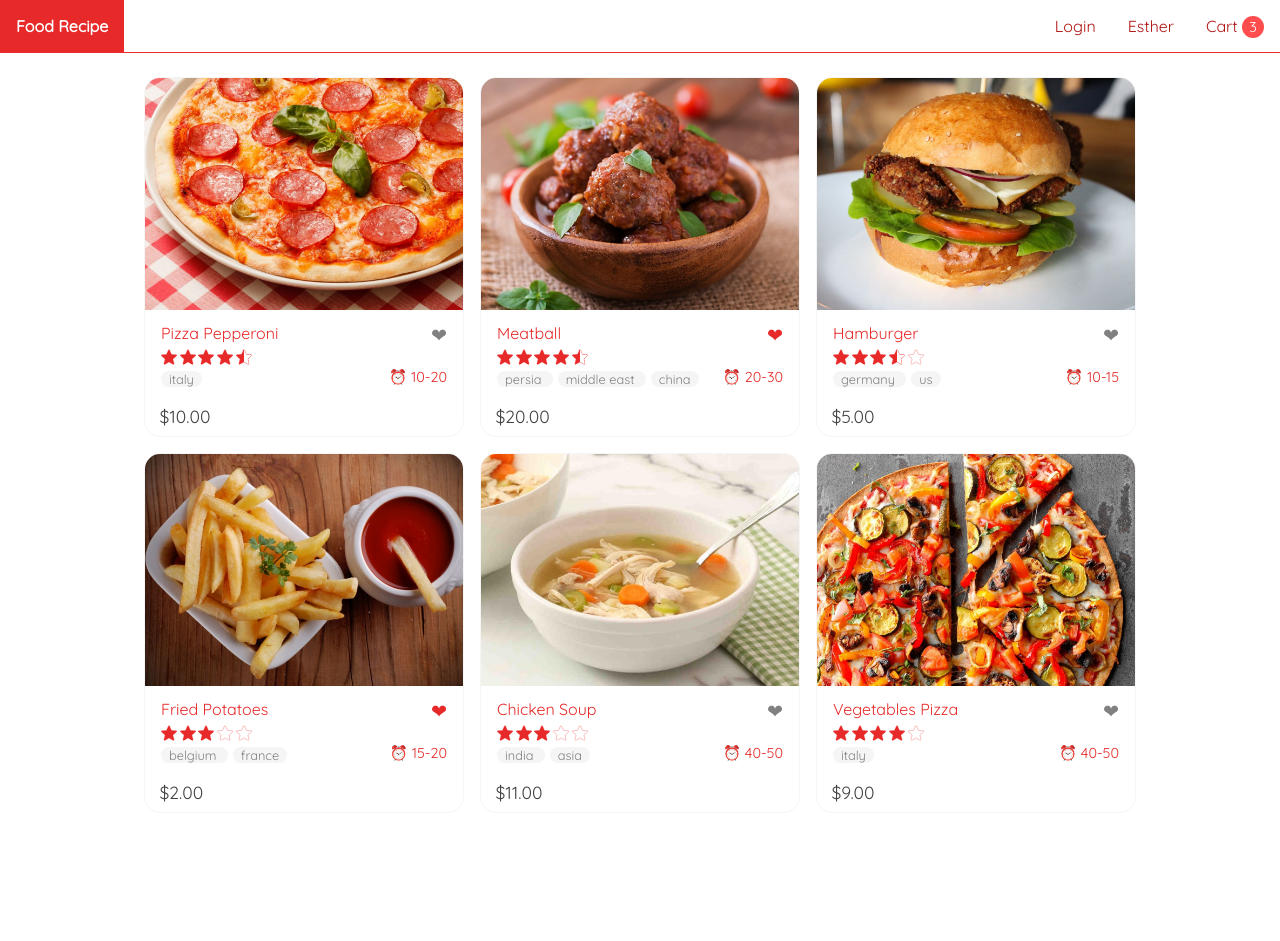
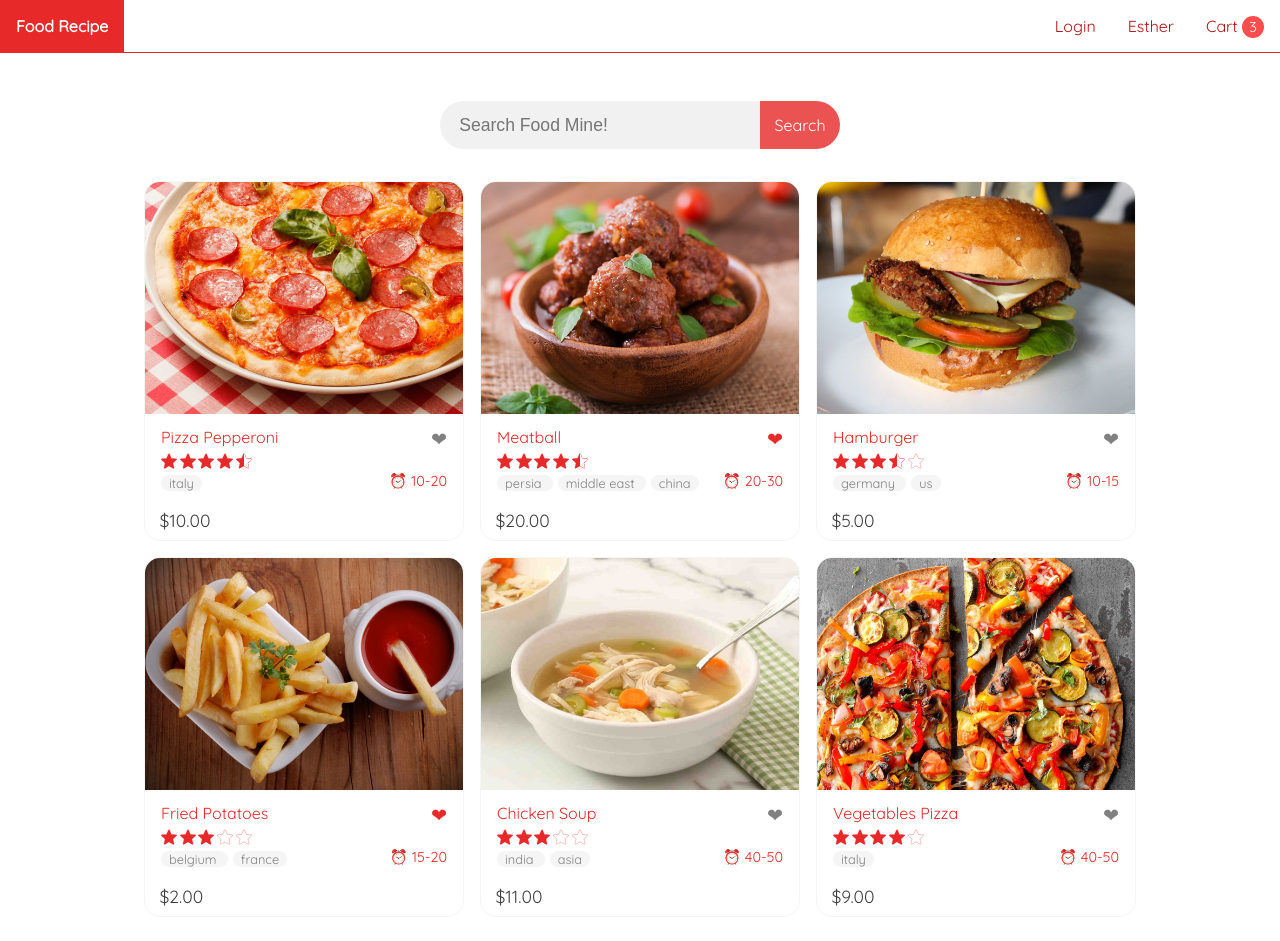
Before and after one commit to esther-teh/foodrecipe, an Angular app in the folder frontend/: page / in a window 1280 px wide. Before the commit the page ends 837 px from the top, so only its background shows below. Built offline with nearby package versions, Linux system fonts and the light colour scheme.

Commit message:
update search function

```diff
--- a/frontend/src/app/components/pages/home/home.component.html
+++ b/frontend/src/app/components/pages/home/home.component.html
@@ -1,3 +1,4 @@
+<app-search></app-search>
 <ul>
     <li *ngFor="let food of foods">
         <a routerLink="/food/[food.id]">
```
